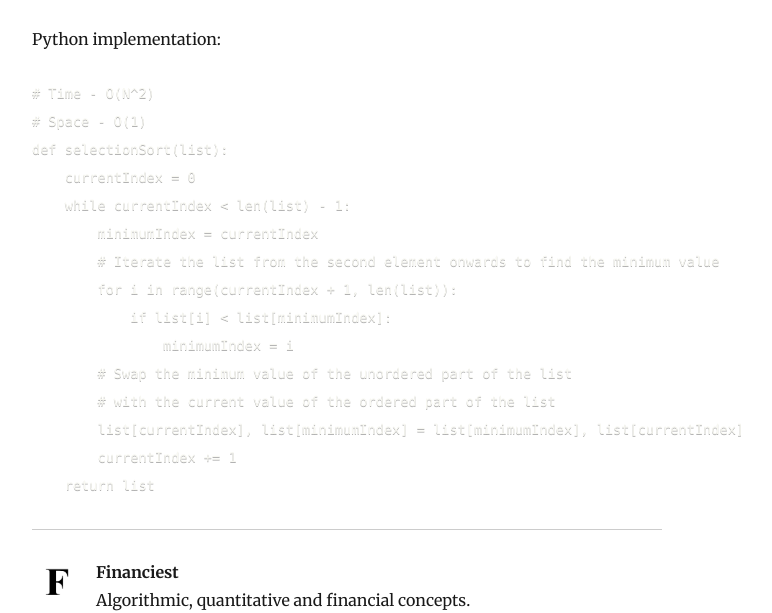
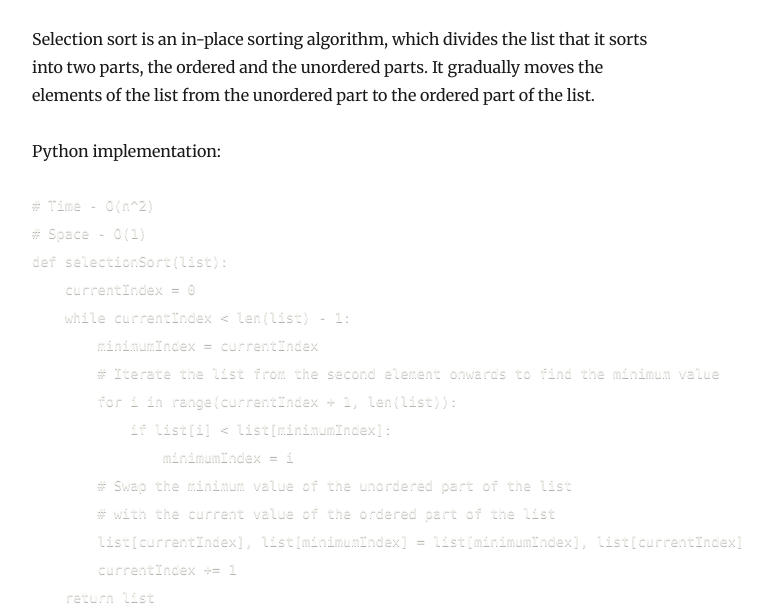
Before and after one commit to klajddd/klajddd.github.io, a Gatsby site: page /algorithm-selection-sort/ in a window 1280 px wide. Shown: the part 187-800 px from the top of the page, without its empty margins (293-1065 px from the left). Built offline with nearby package versions, Linux system fonts and the light colour scheme; Gatsby itself is replaced by a stand-in of ours; some packages are replaced by stand-ins of ours; code samples lack their colours.

Commit message:
Explanation update.

````diff
--- a/content/blog/algorithm-selection-sort/index.md
+++ b/content/blog/algorithm-selection-sort/index.md
@@ -3,10 +3,12 @@ title: Algorithm - Selection sort
 date: "2015-05-06T23:46:37.121Z"
 ---
 
+Selection sort is an in-place sorting algorithm, which divides the list that it sorts into two parts, the ordered and the unordered parts. It gradually moves the elements of the list from the unordered part to the ordered part of the list.
+
 Python implementation:
 
 ```python
-# Time - O(N^2)
+# Time - O(n^2)
 # Space - O(1)
 def selectionSort(list):
     currentIndex = 0
````
